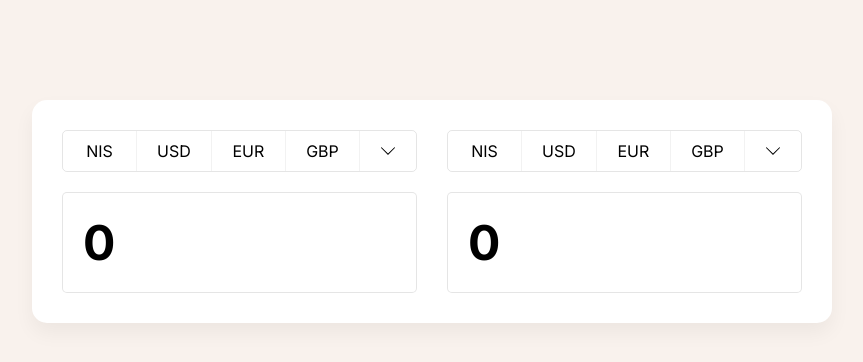
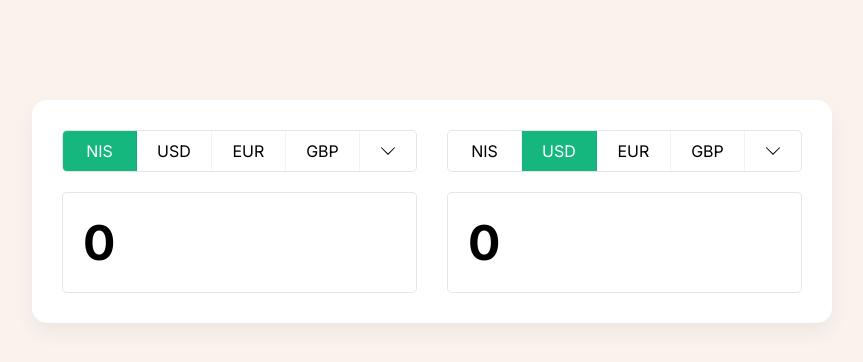
Before and after one commit to MagenVadim/converter, a React (Create React App) app: page / in a window 1280 px wide. Shown: the top 362 px of the page, without its empty margins (208-1071 px from the left). Built offline with nearby package versions, Linux system fonts and the light colour scheme; no server answers.

Commit message:
#4 useState/useEffect has added

```diff
--- a/src/App.js
+++ b/src/App.js
@@ -5,6 +5,10 @@ const url="https://exchange-rates.abstractapi.com/v1/live/?api_key=570d2f8900ca4
 
 function App() {
   const [fromCurrency, setFromCurrency] = useState("NIS");
+  const [toCurrency, setToCurrency] = useState("USD");
+
+  const [fromPrice, setFromPrice] = useState(0);
+  const [toPrice, setToPrice] = useState(0);
 
   const [rates, seRates] = useState({});
 
@@ -18,11 +22,19 @@ function App() {
     })
   })
 
+  const onChangeFromPrice = (value) =>{
+    setFromPrice(value)
+  }
+
+  const onChangeToPrice = (value) =>{
+    setToPrice(value)
+  }
+
 
   return (
     <div className="App">
-      <Block key={"b-01"} value={0} currency={fromCurrency} onChange={setFromCurrency}/>
-      <Block key={"b-02"} value={0} currency={'USD'}/>
+      <Block key={"b-01"} value={fromPrice} currency={fromCurrency} onChangeCurrency={setFromCurrency} onChangeValue={onChangeFromPrice}/>
+      <Block key={"b-02"} value={toPrice} currency={toCurrency} onChangeCurrency={setToCurrency} onChangeValue={onChangeToPrice}/>
     </div>
   );
 }
--- a/src/Block.js
+++ b/src/Block.js
@@ -7,7 +7,12 @@ const Block = ({value, currency, onChangeValue, onChangeCurrency}) =>  (
       <ul className="currencies">
         {
             defaultCurrencies.map((cur)=>(
-                <li>{cur}</li>
+                <li
+                  className={currency===cur ? 'active' : ''}
+                  onClick={()=>onChangeCurrency(cur)}
+                  >
+                  {cur}
+                </li>
             ))
         }
         <li>
@@ -20,6 +25,7 @@ const Block = ({value, currency, onChangeValue, onChangeCurrency}) =>  (
       <input
         type="number"
         value={value}
+        onChange={(e)=>onChangeValue(e.target.value)}
       />
     </div>
   )
```
